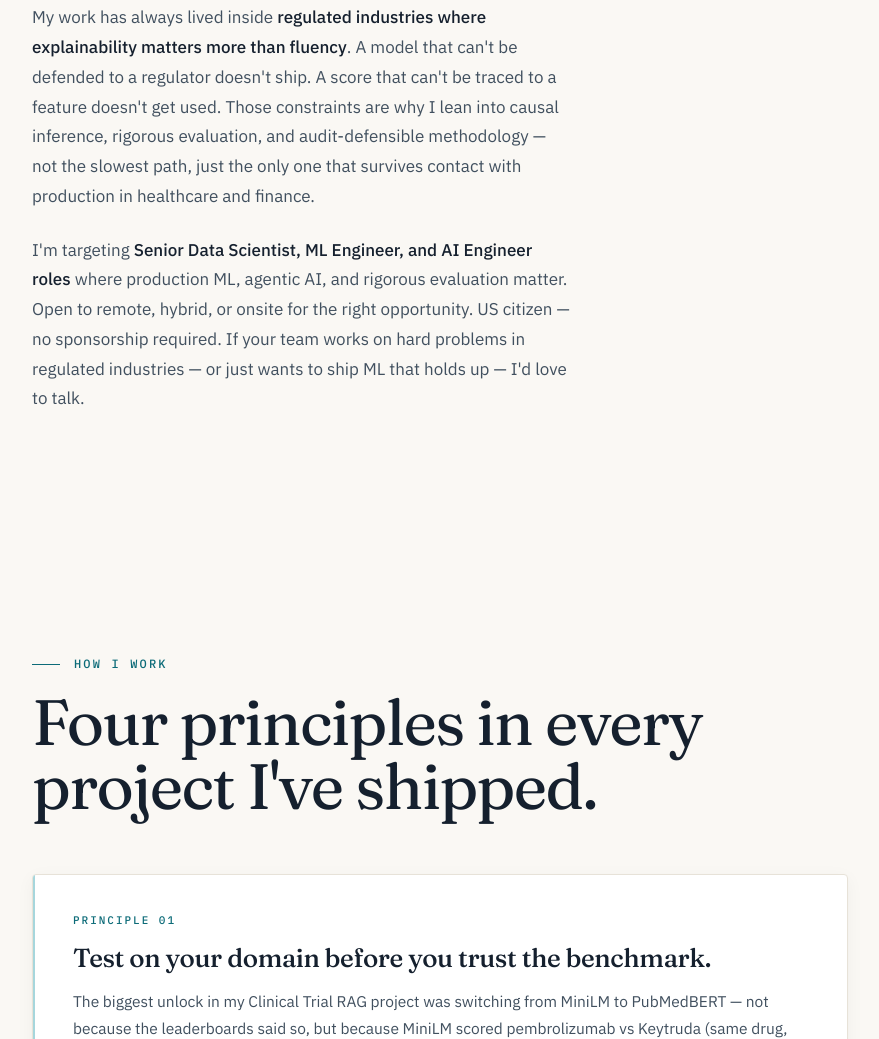
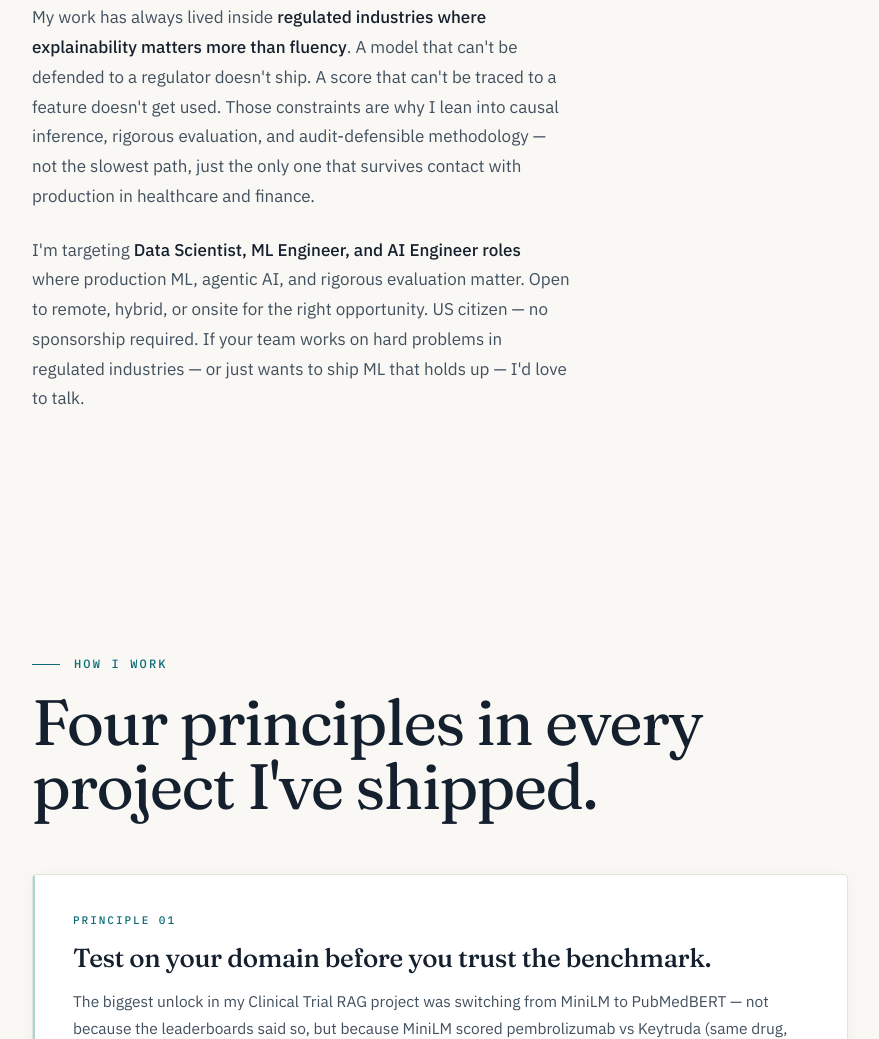
Before and after one commit to Shrikant-Sharma/Shrikant-Sharma.github.io, a plain HTML site: page index.html in a window 1280 px wide. Shown: the part 1846-2885 px from the top of the page, without its empty margins (200-1079 px from the left). Drawn offline with Linux system fonts and the light colour scheme.

Commit message:
Update job targeting in about section

```diff
--- a/index.html
+++ b/index.html
@@ -957,7 +957,7 @@
     <div class="about-text">
       <p class="reveal">I'm a Data Scientist with ~8 years of work across pharma and financial services. At Amgen (2022–2026), I architected the Python ETL behind the company's CMS Open Payments federal submission (~475K records, ~$241M annually), built a multivariate country risk scoring system across 65+ countries presented to Directors and Executive Directors, and led an NLP initiative that cut manual document categorization by 25%. At American Express via Atos Syntel (2016–2019), I built risk scoring pipelines on 10M+ transactions and the team's A/B testing framework that ran 12+ cycles per year for two years.</p>
       <p class="reveal">My work has always lived inside <strong>regulated industries where explainability matters more than fluency</strong>. A model that can't be defended to a regulator doesn't ship. A score that can't be traced to a feature doesn't get used. Those constraints are why I lean into causal inference, rigorous evaluation, and audit-defensible methodology — not the slowest path, just the only one that survives contact with production in healthcare and finance.</p>
-      <p class="reveal">I'm targeting <strong>Senior Data Scientist, ML Engineer, and AI Engineer roles</strong> where production ML, agentic AI, and rigorous evaluation matter. Open to remote, hybrid, or onsite for the right opportunity. US citizen — no sponsorship required. If your team works on hard problems in regulated industries — or just wants to ship ML that holds up — I'd love to talk.</p>
+      <p class="reveal">I'm targeting <strong>Data Scientist, ML Engineer, and AI Engineer roles</strong> where production ML, agentic AI, and rigorous evaluation matter. Open to remote, hybrid, or onsite for the right opportunity. US citizen — no sponsorship required. If your team works on hard problems in regulated industries — or just wants to ship ML that holds up — I'd love to talk.</p>
     </div>
     <div class="profile-photo-wrap reveal">
       <img class="profile-photo" src="profile.jpg" alt="Shrikant Sharma" loading="lazy">
```
